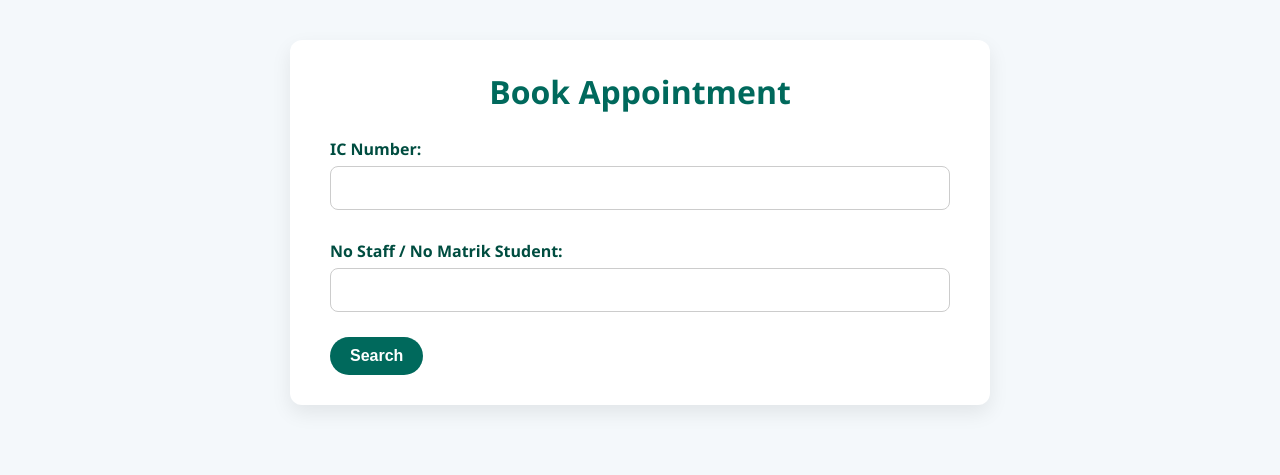
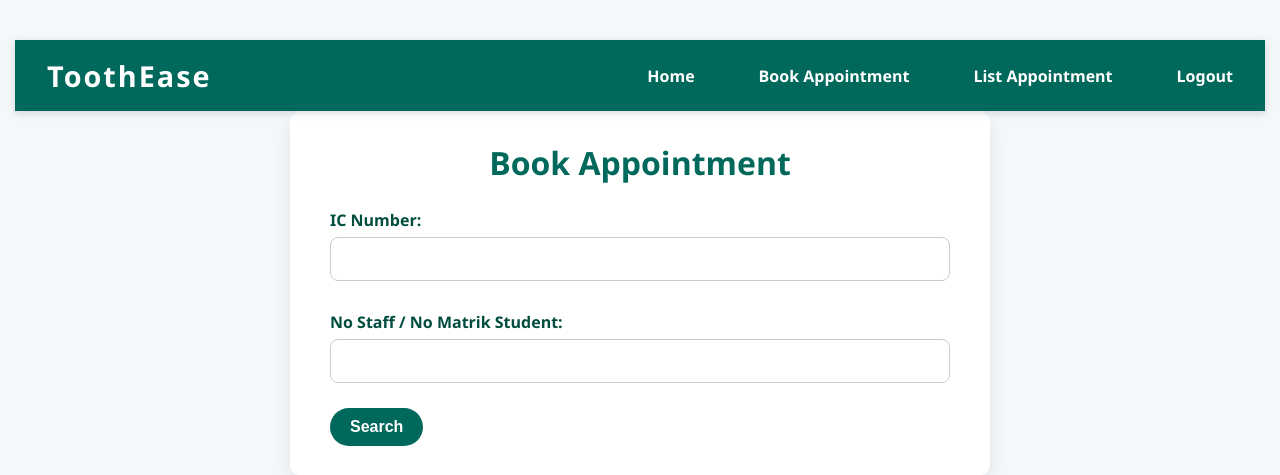
Before and after one commit to alifhiynn/Test-Toothease-, a PHP site: page /appointment.php in a window 1280 px wide. Shown: the top 475 px of the page. Run offline with PHP 8.4, Linux system fonts and the light colour scheme.

Commit message:
baiki css dan baiki coding

```diff
--- a/appointment.css
+++ b/appointment.css
@@ -10,6 +10,46 @@ body {
   background: #f4f8fb;
   padding: 40px 15px;
   color: #333;
+}
+
+/* Navbar */
+.navbar {
+  background-color: #00695c; /* hijau gelap */
+  color: white;
+  display: flex;
+  justify-content: space-between;
+  align-items: center;
+  padding: 1rem 2rem;
+  box-shadow: 0 2px 8px rgb(0 0 0 / 0.15);
+  position: sticky;
+  top: 0;
+  z-index: 1000;
+}
+
+.navbar h1 {
+  font-weight: 700;
+  font-size: 1.8rem;
+  letter-spacing: 2px;
+}
+
+.nav-links {
+  display: flex;
+  gap: 2rem; /* boleh ubah ikut selera */
+  align-items: center;
+}
+
+
+.nav-links a {
+  color: white;
+  text-decoration: none;
+  margin-left: 2rem;
+  font-weight: 600;
+  transition: color 0.3s ease;
+  font-size: 1rem;
+}
+
+.nav-links a:hover {
+  color: #80cbc4; /* hijau muda */
 }
 
 .container {
@@ -137,3 +177,15 @@ button.time-btn:hover {
     width: 100%;
   }
 }
+
+@media (max-width: 768px)
+{
+  .navbar {
+    flex-direction: column;
+    align-items: flex-start;
+  }
+
+  .nav-links {
+    margin-top: 0.8rem;
+  }
+}
--- a/appointment.php
+++ b/appointment.php
@@ -74,14 +74,28 @@ $conn->close();
 <head>
   <meta charset="UTF-8" />
   <title>Book Appointment - ToothEase</title>
-
   <link rel="stylesheet" href="appointment.css">
 
 </head>
 <body>
 
+<!-- Navigation Bar -->
+  <div class="navbar">
+    <h1>ToothEase</h1>
+    <div class="nav-links">
+      <a href="home.php">Home</a>
+      <a href="appointment.php">Book Appointment</a>
+      <a href="listappointment.php">List Appointment</a>
+      <a href="logout.php">Logout</a>
+    </div>
+  </div>
+
+
+
 <div class="container">
   <h2>Book Appointment</h2>
+
+
 
   <!-- Step 1: Form cari user -->
   <?php if (!$userData): ?>
--- a/approveappointment.php
+++ b/approveappointment.php
@@ -21,7 +21,7 @@ if ($_SERVER["REQUEST_METHOD"] == "POST") {
 $stmt = $conn->prepare("
     SELECT a.idApp, a.dateApp, a.timeApp, a.status, u.name
     FROM appointment a
-    JOIN user u ON a.user_id = u.id
+    JOIN user u ON a.id = u.id
     WHERE a.dateApp = ?
 ");
 $stmt->bind_param("s", $selected_date);
@@ -40,7 +40,7 @@ if ($selected_id) {
     $stmt = $conn->prepare("
         SELECT a.*, u.name, u.faculty_ptj, u.category
         FROM appointment a
-        JOIN user u ON a.user_id = u.id
+        JOIN user u ON a.id = u.id
         WHERE a.idApp = ?
     ");
     $stmt->bind_param("i", $selected_id);
--- a/treatment.php
+++ b/treatment.php
@@ -13,7 +13,7 @@ if ($_SERVER['REQUEST_METHOD'] == 'POST' && isset($_POST['treatment_date'])) {
     // Fetch appointments for the selected date
     $query = "SELECT a.idApp, u.name as patient_name, u.category, a.timeApp
               FROM appointment a
-              JOIN user u ON a.user_id = u.id
+              JOIN user u ON a.id = u.id
               WHERE a.dateApp = ?";
 
     $stmt = $conn->prepare($query);
```
Also changed, not shown: home.css (+7 -0 lines).
